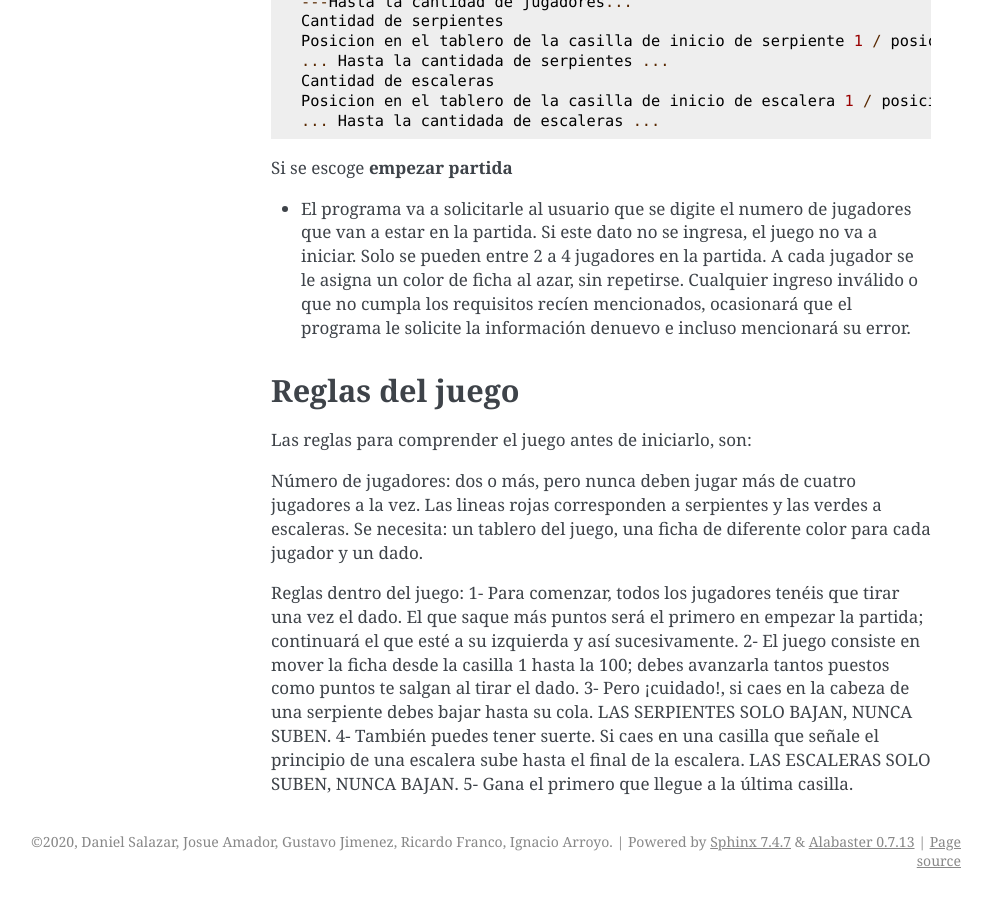
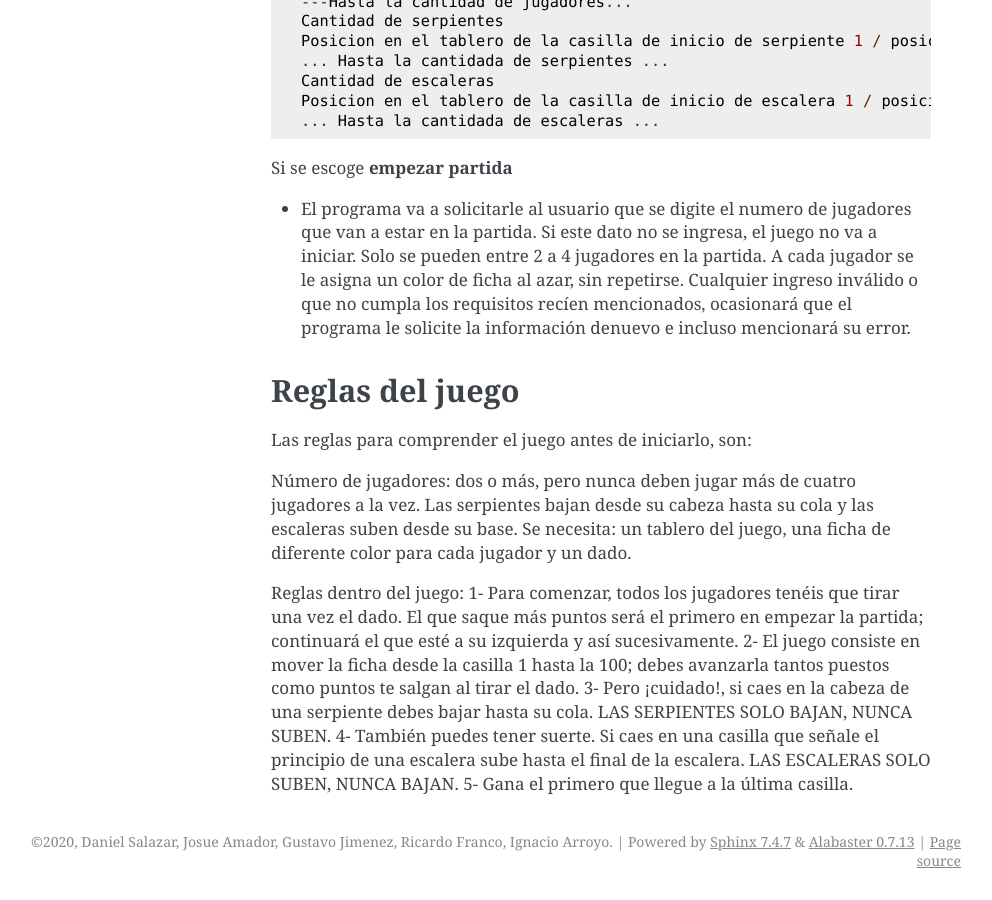
Before and after one commit to richifran1301/Snakes-and-Ladders, a Sphinx documentation site: the page built from source/tutorial.txt, in a window 1280 px wide and 900 px high, scrolled down 1448 px. Shown: the whole window, without its empty margins (149-1141 px from the left). Built offline with Sphinx 7.4.7, drawn with Linux system fonts in a browser that asks for light colours; some of the changed lines change nothing that is shown.

Commit message:
Se cambiaron las líneas verdes y rojas por gráficos de serpientes y escaleras.

```diff
--- a/source/conector.py
+++ b/source/conector.py
@@ -1,4 +1,5 @@
 import os
+import math
 import time
 import random
 import itertools
@@ -7,6 +8,39 @@
 from abc import ABC, abstractmethod
 from elementoTablero import ElementoTablero
 from casilla import CasillaSE, CasillaEstandar, CasillaEscalera, CasillaSerpiente
+
+# parametros graficos de las escaleras
+MEDIO_ANCHO_ESCALERA = 9
+SEPARACION_PELDANIOS = 16
+COLOR_RIEL = (150,95,40)
+COLOR_PELDANIO = (196,140,80)
+COLOR_BORDE_MADERA = (70,40,15)
+
+# parametros graficos de las serpientes
+AMPLITUD_SERPIENTE = 12
+LARGO_ONDA_SERPIENTE = 110
+RADIO_CUERPO_SERPIENTE = 7
+RADIO_COLA_SERPIENTE = 2
+RADIO_CABEZA_SERPIENTE = 9
+COLOR_BORDE_SERPIENTE = (30,30,30)
+COLOR_LENGUA = (200,0,0)
+COLORES_SERPIENTES = [((60,150,60), (230,200,40)),      # (color del cuerpo, color de las manchas)
+                      ((200,60,40), (250,220,120)),
+                      ((120,60,160), (240,170,220)),
+                      ((40,110,180), (250,250,250))]
+
+def vectorUnitario(inicio, final):
+    """
+    Calcula la dirección y la distancia entre dos puntos.
+    :param inicio: Punto (x, y) de partida.
+    :type inicio: tuple
+    :param final: Punto (x, y) de llegada.
+    :type final: tuple
+    :returns:  tuple -- (ux, uy, largo) con el vector unitario de inicio a final y su largo en píxeles.
+    """
+    dx, dy = final[0] - inicio[0], final[1] - inicio[1]
+    largo = math.hypot(dx, dy) or 1
+    return dx / largo, dy / largo, largo
 
 class Conector(ABC):
     def __init__(self):
@@ -77,10 +111,27 @@
 
     def dibujar(self):
         """
-        Este método dibuja el conector como una escalera en la ventana de pygame.
+        Este método dibuja el conector como una escalera (dos rieles con peldaños) en la ventana de pygame.
         :returns:  None -- Procedimiento sin valor de retorno.
         """
-        pygame.draw.line(self.getVentana(), (0,128,0), self.getCasillaInicio().getCoordenadas(), self.getCasillaFinal().getCoordenadas(), 4)
+        x0, y0 = self.getCasillaInicio().getCoordenadas()
+        x1, y1 = self.getCasillaFinal().getCoordenadas()
+        ux, uy, largo = vectorUnitario((x0, y0), (x1, y1))
+        px, py = -uy * MEDIO_ANCHO_ESCALERA, ux * MEDIO_ANCHO_ESCALERA     # desplazamiento perpendicular hacia cada riel
+
+        # peldaños primero, para que los rieles queden por encima
+        cantidad_peldanios = max(2, int(largo // SEPARACION_PELDANIOS))
+        for i in range(1, cantidad_peldanios):
+            t = i / cantidad_peldanios
+            cx, cy = x0 + (x1 - x0) * t, y0 + (y1 - y0) * t
+            pygame.draw.line(self.getVentana(), COLOR_BORDE_MADERA, (cx - px, cy - py), (cx + px, cy + py), 5)
+            pygame.draw.line(self.getVentana(), COLOR_PELDANIO, (cx - px, cy - py), (cx + px, cy + py), 3)
+
+        for signo in (-1, 1):
+            inicio = (x0 + px * signo, y0 + py * signo)
+            final = (x1 + px * signo, y1 + py * signo)
+            pygame.draw.line(self.getVentana(), COLOR_BORDE_MADERA, inicio, final, 7)
+            pygame.draw.line(self.getVentana(), COLOR_RIEL, inicio, final, 4)
 
 class Serpiente(ConectorSE):
     """
@@ -93,7 +144,44 @@
 
     def dibujar(self):
         """
-        Este método dibuja el conector como una escalera en la ventana de pygame.
+        Este método dibuja el conector como una serpiente ondulada en la ventana de pygame,
+        con la cabeza en la casilla de inicio y la cola en la casilla final.
         :returns:  None -- Procedimiento sin valor de retorno.
         """
-        pygame.draw.line(self.getVentana(), (255,0,0), self.getCasillaInicio().getCoordenadas(), self.getCasillaFinal().getCoordenadas(), 4)
+        cabeza = self.getCasillaInicio().getCoordenadas()
+        cola = self.getCasillaFinal().getCoordenadas()
+        ux, uy, largo = vectorUnitario(cabeza, cola)
+        px, py = -uy, ux
+        ondas = max(1, round(largo / LARGO_ONDA_SERPIENTE))
+        color, color_manchas = COLORES_SERPIENTES[self.getCasillaInicio().getIndice() % len(COLORES_SERPIENTES)]
+
+        # puntos del cuerpo como (x, y, radio), desde la cabeza (t = 0) hasta la cola (t = 1)
+        cantidad_puntos = max(2, int(largo // 2))
+        cuerpo = []
+        for i in range(cantidad_puntos + 1):
+            t = i / cantidad_puntos
+            desvio = AMPLITUD_SERPIENTE * math.sin(2 * math.pi * ondas * t)
+            x = cabeza[0] + (cola[0] - cabeza[0]) * t + px * desvio
+            y = cabeza[1] + (cola[1] - cabeza[1]) * t + py * desvio
+            radio = RADIO_CUERPO_SERPIENTE - (RADIO_CUERPO_SERPIENTE - RADIO_COLA_SERPIENTE) * t
+            cuerpo.append((x, y, radio))
+
+        # se dibuja de la cola a la cabeza para que la parte gruesa quede encima
+        for x, y, radio in reversed(cuerpo):
+            pygame.draw.circle(self.getVentana(), COLOR_BORDE_SERPIENTE, (int(x), int(y)), int(radio) + 2)
+        for i, (x, y, radio) in enumerate(reversed(cuerpo)):
+            relleno = color_manchas if (i // 6) % 3 == 0 else color
+            pygame.draw.circle(self.getVentana(), relleno, (int(x), int(y)), int(radio))
+
+        # cabeza mirando en dirección contraria al cuerpo
+        hx, hy = cabeza
+        lengua = (hx - ux * (RADIO_CABEZA_SERPIENTE + 8), hy - uy * (RADIO_CABEZA_SERPIENTE + 8))
+        pygame.draw.line(self.getVentana(), COLOR_LENGUA, (hx, hy), lengua, 2)
+        pygame.draw.line(self.getVentana(), COLOR_LENGUA, lengua, (lengua[0] - ux * 4 + px * 3, lengua[1] - uy * 4 + py * 3), 2)
+        pygame.draw.line(self.getVentana(), COLOR_LENGUA, lengua, (lengua[0] - ux * 4 - px * 3, lengua[1] - uy * 4 - py * 3), 2)
+        pygame.draw.circle(self.getVentana(), COLOR_BORDE_SERPIENTE, (int(hx), int(hy)), RADIO_CABEZA_SERPIENTE + 2)
+        pygame.draw.circle(self.getVentana(), color, (int(hx), int(hy)), RADIO_CABEZA_SERPIENTE)
+        for signo in (-1, 1):
+            ojo = (int(hx - ux * 4 + px * 5 * signo), int(hy - uy * 4 + py * 5 * signo))
+            pygame.draw.circle(self.getVentana(), (255,255,255), ojo, 3)
+            pygame.draw.circle(self.getVentana(), (0,0,0), ojo, 1)
--- a/source/tutorial.txt
+++ b/source/tutorial.txt
@@ -69,7 +69,7 @@
 Las reglas para comprender el juego antes de iniciarlo, son:
 
 Número de jugadores: dos o más, pero nunca deben jugar más de cuatro jugadores a la vez.
-Las lineas rojas corresponden a serpientes y las verdes a escaleras.
+Las serpientes bajan desde su cabeza hasta su cola y las escaleras suben desde su base.
 Se necesita: un tablero del juego, una ficha de diferente color para cada jugador y un dado.
 
 Reglas dentro del juego:
--- a/source/vista.py
+++ b/source/vista.py
@@ -153,7 +153,7 @@
                 root.geometry('%dx%d+%d+%d' % (width, height, x, y))
                 root.resizable(False, False)
 
-                texto = "\n\nNúmero de jugadores: dos o más, pero nunca deben jugar más de cuatro jugadores a la vez. \n Las lineas rojas corresponden a serpientes y las verdes a escaleras. \n Se necesita: un tablero del juego, una ficha de diferente color para cada jugador y un dado. \n\n REGLAS \n\n 1- Para comenzar, todos los jugadores tenéis que tirar una vez el dado. El que saque más puntos será \n el primero en empezar la partida; continuará el que esté a su izquierda y así sucesivamente. \n\n 2- El juego consiste en mover la ficha desde la casilla 1 hasta la 100; debes avanzarla tantos puestos \n como puntos te salgan al tirar el dado. \n\n 3- Pero ¡cuidado!, si caes en la cabeza de una serpiente debes bajar hasta su cola. LAS SERPIENTES \n SOLO BAJAN, NUNCA SUBEN. \n\n 4- También puedes tener suerte. Si caes en una casilla que señale el principio de una escalera sube \n hasta el final de la escalera. LAS ESCALERAS SOLO SUBEN, NUNCA BAJAN. \n\n 5- Gana el primero que llegue a la última casilla. \n\n"
+                texto = "\n\nNúmero de jugadores: dos o más, pero nunca deben jugar más de cuatro jugadores a la vez. \n Las serpientes bajan desde su cabeza hasta su cola y las escaleras suben desde su base. \n Se necesita: un tablero del juego, una ficha de diferente color para cada jugador y un dado. \n\n REGLAS \n\n 1- Para comenzar, todos los jugadores tenéis que tirar una vez el dado. El que saque más puntos será \n el primero en empezar la partida; continuará el que esté a su izquierda y así sucesivamente. \n\n 2- El juego consiste en mover la ficha desde la casilla 1 hasta la 100; debes avanzarla tantos puestos \n como puntos te salgan al tirar el dado. \n\n 3- Pero ¡cuidado!, si caes en la cabeza de una serpiente debes bajar hasta su cola. LAS SERPIENTES \n SOLO BAJAN, NUNCA SUBEN. \n\n 4- También puedes tener suerte. Si caes en una casilla que señale el principio de una escalera sube \n hasta el final de la escalera. LAS ESCALERAS SOLO SUBEN, NUNCA BAJAN. \n\n 5- Gana el primero que llegue a la última casilla. \n\n"
 
                 l = Label(root, text= texto)
                 l.pack()
```
